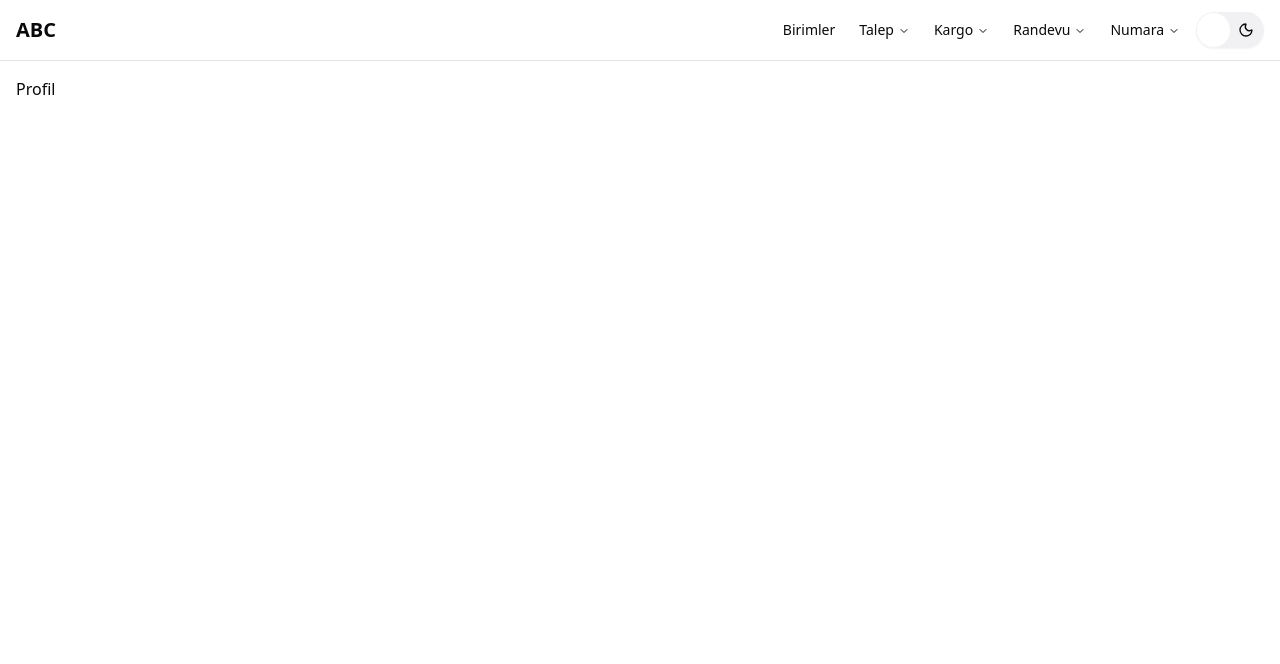
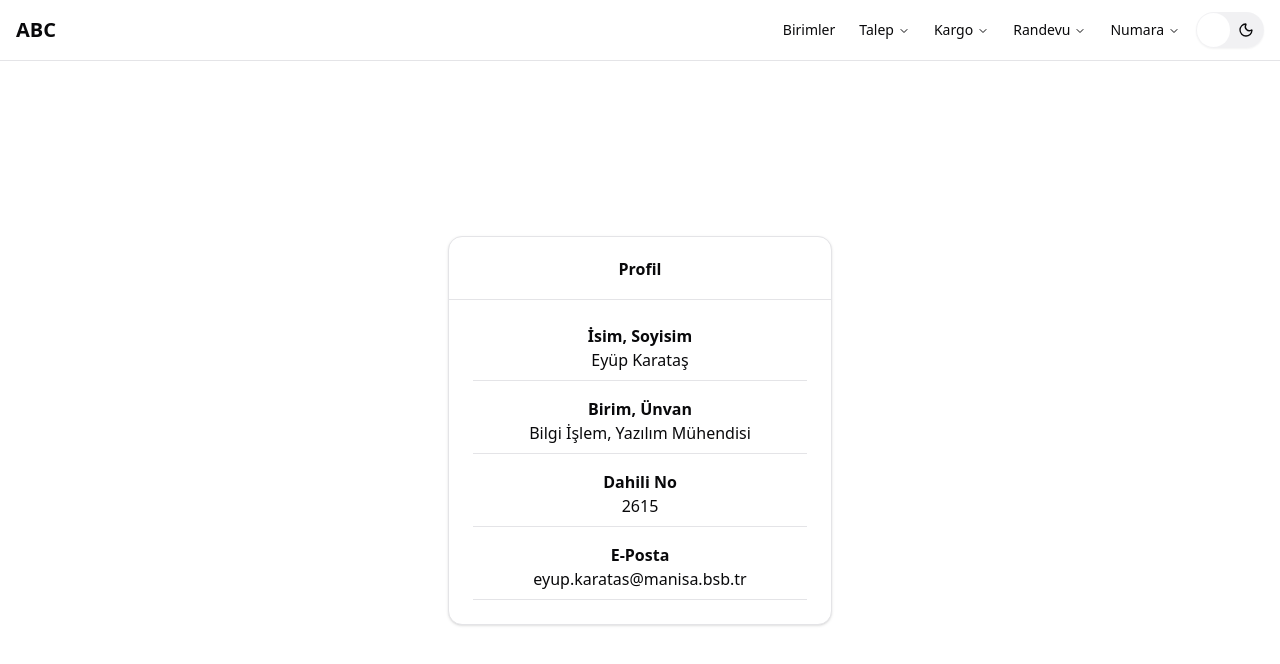
Before and after one commit to eyupkaratas/santral-operasyon-uygulamasi, a Next.js app in the folder client/: page /profil in a window 1280 px wide. Shown: the top 664 px of the page. Built offline with nearby package versions, Linux system fonts and the light colour scheme.

Commit message:
(client): add profile card

```diff
--- a/client/src/app/profil/layout.tsx
+++ b/client/src/app/profil/layout.tsx
@@ -6,9 +6,9 @@ export default function Layout({
   children: React.ReactNode;
 }>) {
   return (
-    <div className="min-h-svh">
+    <div className="flex min-h-svh flex-col">
       <Header />
-      <main className="mx-auto max-w-7xl p-4">{children}</main>
+      <main className="flex flex-1 items-center justify-center p-4">{children}</main>
     </div>
   );
 }
--- a/client/src/app/profil/page.tsx
+++ b/client/src/app/profil/page.tsx
@@ -1,3 +1,9 @@
+import Profile from "@/components/profile";
+
 export default function Page() {
-  return <div>Profil</div>;
+  return (
+    <div className="w-full max-w-sm">
+      <Profile />
+    </div>
+  );
 }
--- /dev/null
+++ b/client/src/components/profile.tsx
@@ -0,0 +1,36 @@
+import { Card, CardContent, CardHeader, CardTitle } from "@/components/ui/card";
+
+type CardItemProps = {
+  label: string;
+  content: string;
+};
+
+function CardItem({ label, content }: CardItemProps) {
+  return (
+    <div className="flex flex-col items-center justify-center border-b">
+      <div className="mb-2 text-center">
+        <p className="font-bold">{label}</p>
+        <p>{content}</p>
+      </div>
+    </div>
+  );
+}
+
+export default function Profile() {
+  return (
+    <Card>
+      <CardHeader className="border-b-1">
+        <CardTitle className="mb-4 text-center">Profil</CardTitle>
+      </CardHeader>
+      <CardContent className="space-y-4">
+        <CardItem label="İsim, Soyisim" content="Eyüp Karataş" />
+
+        <CardItem label="Birim, Ünvan" content="Bilgi İşlem, Yazılım Mühendisi" />
+
+        <CardItem label="Dahili No" content="2615" />
+
+        <CardItem label="E-Posta" content="eyup.karatas@manisa.bsb.tr" />
+      </CardContent>
+    </Card>
+  );
+}
--- /dev/null
+++ b/client/src/components/ui/separator.tsx
@@ -0,0 +1,28 @@
+"use client";
+
+import * as React from "react";
+import * as SeparatorPrimitive from "@radix-ui/react-separator";
+
+import { cn } from "@/lib/utils";
+
+function Separator({
+  className,
+  orientation = "horizontal",
+  decorative = true,
+  ...props
+}: React.ComponentProps<typeof SeparatorPrimitive.Root>) {
+  return (
+    <SeparatorPrimitive.Root
+      data-slot="separator"
+      decorative={decorative}
+      orientation={orientation}
+      className={cn(
+        "bg-border shrink-0 data-[orientation=horizontal]:h-px data-[orientation=horizontal]:w-full data-[orientation=vertical]:h-full data-[orientation=vertical]:w-px",
+        className
+      )}
+      {...props}
+    />
+  );
+}
+
+export { Separator };
```
